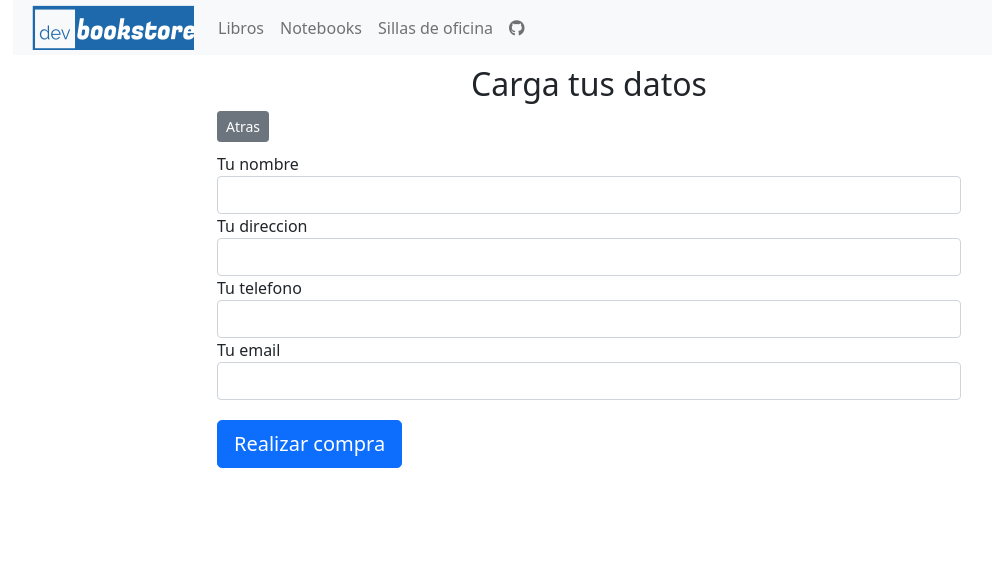
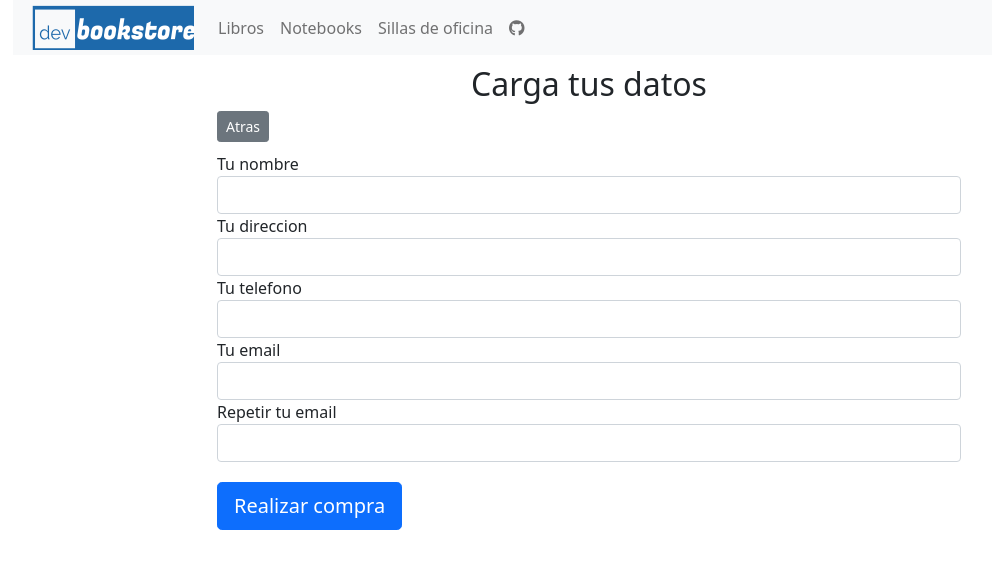
Before and after one commit to jmr85/tienda-ruiz, a React (Create React App) app: page /checkout in a window 1280 px wide. Shown: the top 568 px of the page, without its empty margins (51-1043 px from the left). Built offline with nearby package versions, Linux system fonts and the light colour scheme.

Commit message:
PRE Entrega Proyecto Final -> emailConfirmation

```diff
--- a/src/components/Cart.js
+++ b/src/components/Cart.js
@@ -17,7 +17,7 @@ const Cart = () => {
       <div className="container-fluid animate__animated animate__fadeIn">
         <div className="row">
           <div className="col-md-12">
-            <h3 className="text-center">Cart</h3>
+            {/* <h3 className="text-center">Cart</h3> */}
 
             <table className="table">
               <thead>
@@ -40,8 +40,8 @@ const Cart = () => {
                           marginBottom: '10px',
                           marginTop: '10px'
                         }}
-                        width="120"
-                        height="130"
+                        width="70"
+                        height="80"
                         src={element.item.pictureUrl}
                         alt={element.item.title}
                       />
--- a/src/components/Checkout.js
+++ b/src/components/Checkout.js
@@ -25,12 +25,13 @@ const Checkout = () => {
       name: '',
       address: '',
       phone: '',
-      email: ''
+      email: '',
+      emailConfirmation: ''
     },
     validationSchema: yup.object({
       name: yup
         .string()
-        .min(3, 'Nombre debe tener al menos 3 caracteres')
+        .min(10, 'Nombre debe tener al menos 10 caracteres')
         .required('Debes ingresar un nombre'),
       address: yup
         .string()
@@ -46,9 +47,14 @@ const Checkout = () => {
       email: yup
         .string()
         .email('Formato Email invalido')
-        .required('Email es obligatorio')
+        .required('Email es obligatorio'),
+      emailConfirmation: yup
+        .string()
+        .email('Formato Email de confirmacion invalido')
+        .required('Email de confirmacion es obligatorio')
+        .oneOf([yup.ref('email'), null], 'Los emails deben coincidir')
     }),
-    onSubmit: values => {
+    onSubmit: ({ name, address, phone, email }) => {
       const newItems = items.map(({ item, quantity }) => ({
         item: {
           id: item.id,
@@ -65,7 +71,7 @@ const Checkout = () => {
       const batch = db.batch()
 
       const newOrder = {
-        buyer: values,
+        buyer: { name, address, phone, email },
         items: newItems,
         date: Timestamp.fromDate(new Date()),
         total: totalPriceCart()
@@ -177,6 +183,22 @@ const Checkout = () => {
               </div>
             ) : null}
           </div>
+          <div className="form-group">
+            <label htmlFor="emailConfirmation">Repetir tu email</label>
+            <input
+              className="form-control"
+              id="emailConfirmation"
+              name="emailConfirmation"
+              type="emailConfirmation"
+              onChange={formik.handleChange}
+              value={formik.values.emailConfirmation}
+            />
+            {formik.touched.emailConfirmation && formik.errors.emailConfirmation ? (
+              <div className="alert alert-danger" role="alert">
+                {formik.errors.emailConfirmation}
+              </div>
+            ) : null}
+          </div>
           <button
             type="submit"
             className="btn btn-primary btn-lg"
```
